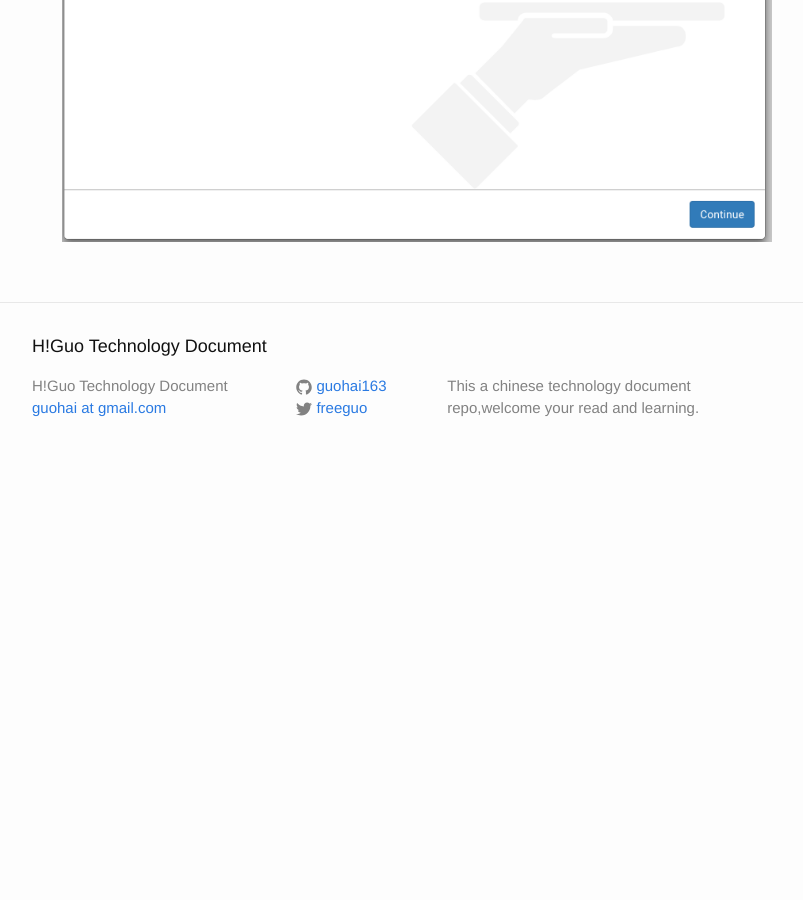
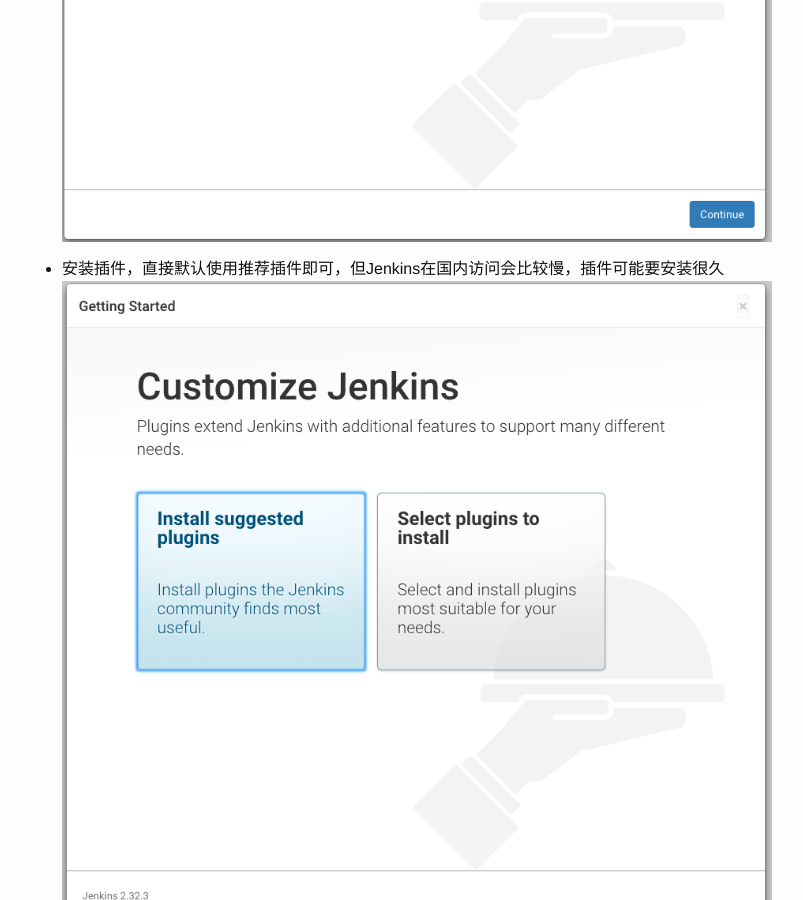
Before and after one commit to guohai163/guohai163.github.io, a Jekyll site: the page built from _posts/2017-03-24-use-jenkins-build-xcode-project.md, in a window 1280 px wide and 900 px high, scrolled down 2546 px. Shown: the whole window, without its empty margins (238-1041 px from the left). Built offline with Jekyll 4.4.1, drawn with Linux system fonts in a browser that asks for light colours; before the commit the page ends 3026 px from its top, so only the background shows below that.

Commit message:
update md file

````diff
--- a/_posts/2017-03-24-use-jenkins-build-xcode-project.md
+++ b/_posts/2017-03-24-use-jenkins-build-xcode-project.md
@@ -59,3 +59,7 @@
 
 * 解锁Jenkins，请密码在本地文件中 ``` sudo cat /Users/Shared/Jenkins/Home/secrets/initialAdminPassword ```
 ![jenkins init 1](http://guohai163.github.io/doc-pic/jenkins4xcode/jenkins-init-1.png)
+
+* 安装插件，直接默认使用推荐插件即可，但Jenkins在国内访问会比较慢，插件可能要安装很久
+![jenkins init 1](http://guohai163.github.io/doc-pic/jenkins4xcode/jenkins-init-2.png)
+![jenkins init 1](http://guohai163.github.io/doc-pic/jenkins4xcode/jenkins-init-3.png)
````
